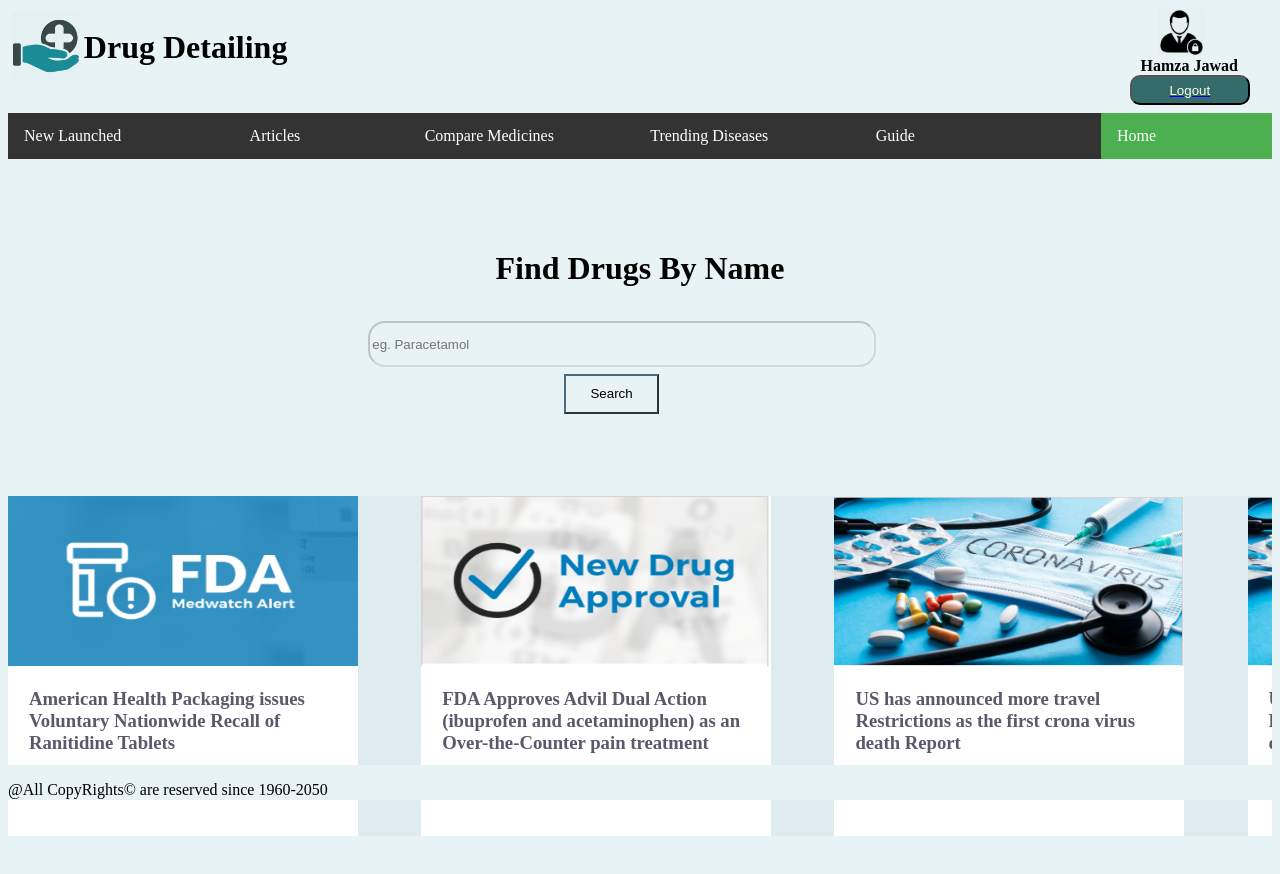
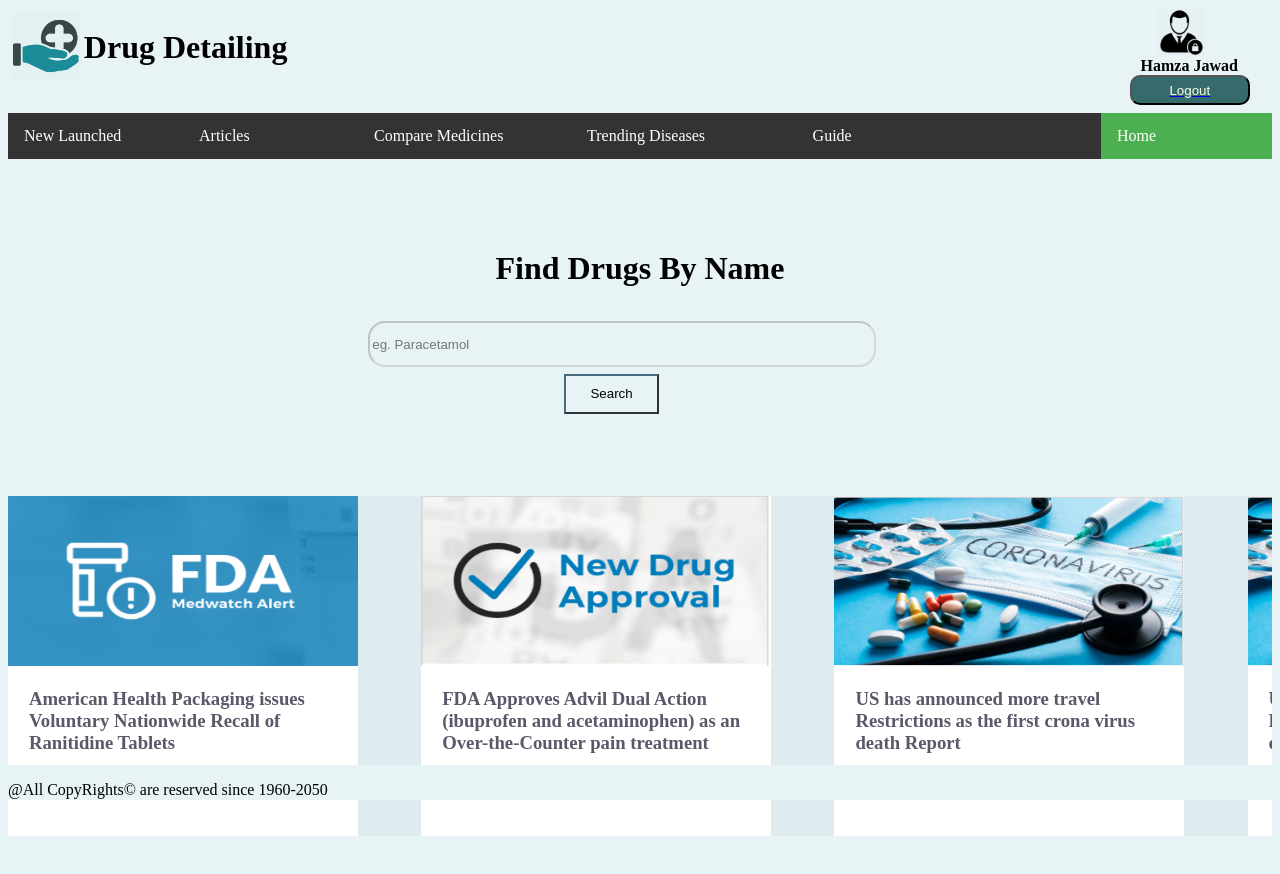
Before and after one commit to HamzaJawad-vc5/DrugDetailing, a plain HTML site: page mainPage.html in a window 1280 px wide. Drawn offline with Linux system fonts and the light colour scheme.

Commit message:
seven commit

```diff
--- a/mainPage.html
+++ b/mainPage.html
@@ -40,6 +40,7 @@
 }
 .nav{
 	 background-color: #333;
+	 overflow: auto;
 }
 /*.nav ul {
   list-style-type: none;
@@ -334,9 +335,9 @@ tr:nth-child(odd) {
 	<div class="nav">
 
 
-  			<a style="width: 15%" onclick="newMed();">New Launched</a>
+  			<a  onclick="newMed();">New Launched</a>
   			<a  onclick="article();">Articles</a>
-  			<a style="width: 15%" onclick="comp();">Compare Medicines</a>
+  			<a style="width: 14%" onclick="comp();">Compare Medicines</a>
   			<a style="width: 15%" onclick="trendingDidease();">Trending Diseases</a>
   			<a  onclick="GGuide()">Guide</a></li>
   			<a style="float:right" class="active" href="mainPage.html">Home</a>
```
